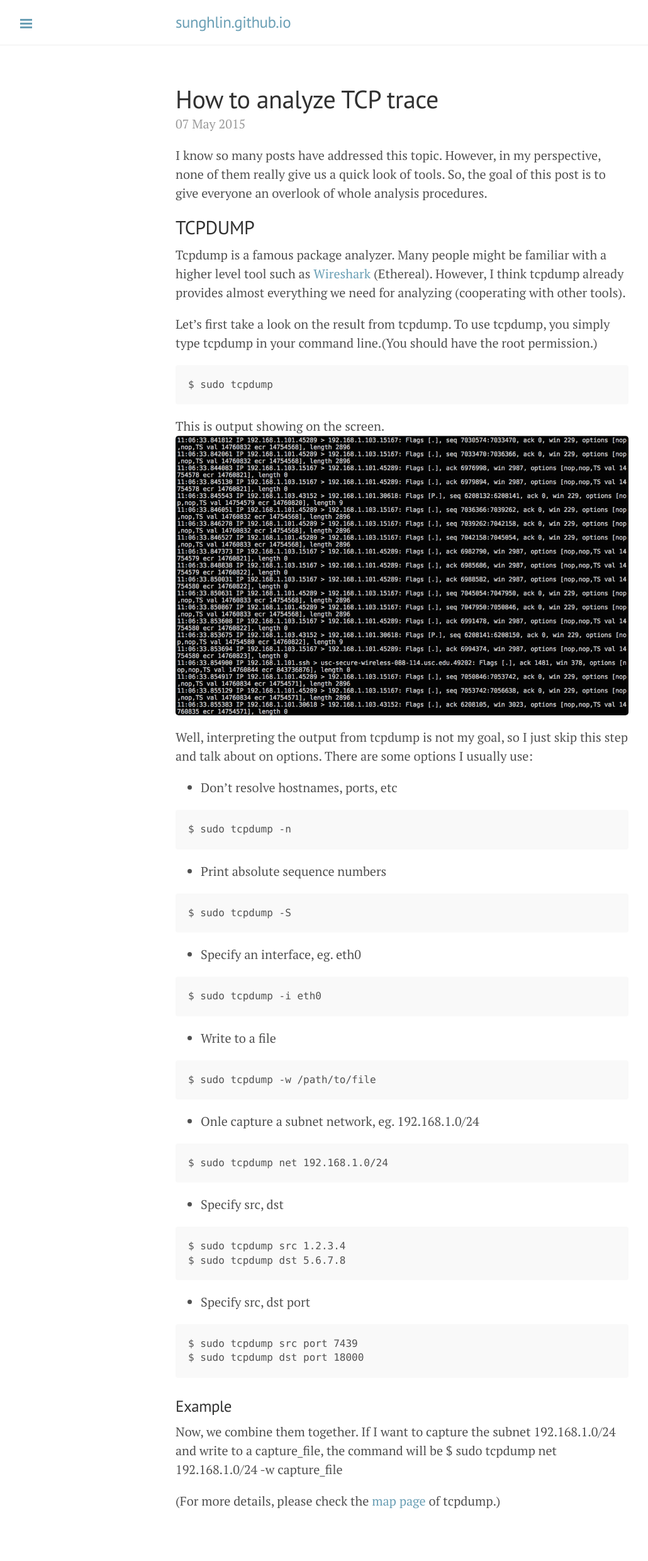
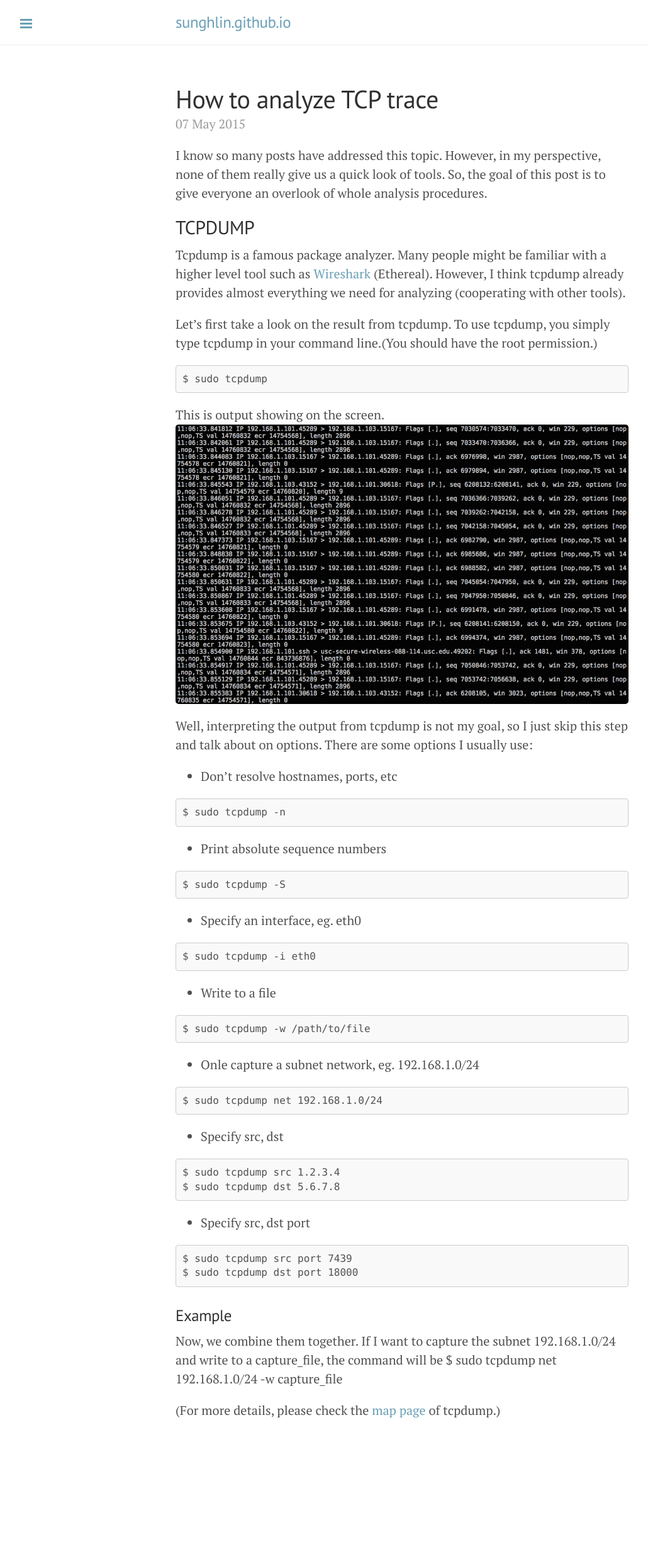
Before and after one commit to sunghlin/temp.sunghlin.github.io, a Jekyll site: the page built from _posts/2015-05-07-How-to-Analyze-TCP-Trace.md, in a window 1280 px wide. Shown: the whole page at 63% size, without its empty margins (1-1031 px from the left). Built offline with Jekyll 4.4.1, drawn with Linux system fonts in a browser that asks for light colours; comment, search, counter and statistics services are not loaded; after the commit the page ends 2335 px from its top, so only the background shows below that.

Commit message:
code css

```diff
--- a/public/css/poole.css
+++ b/public/css/poole.css
@@ -153,14 +153,12 @@ code {
   padding: .25em .5em;
   font-size: 85%;
   color: #bf616a;
-  background-color: #f9f9f9;
-  border-radius: 3px;
 }
 pre {
   display: block;
   margin-top: 0;
   margin-bottom: 1rem;
-  padding: 1rem;
+  padding: 0.5rem;
   font-size: .8rem;
   line-height: 1.4;
   white-space: pre;
@@ -168,6 +166,9 @@ pre {
   word-break: break-all;
   word-wrap: break-word;
   background-color: #f9f9f9;
+  border-radius: 3px;
+  border: 1px solid #ccc;
+
 }
 pre code {
   padding: 0;
```
